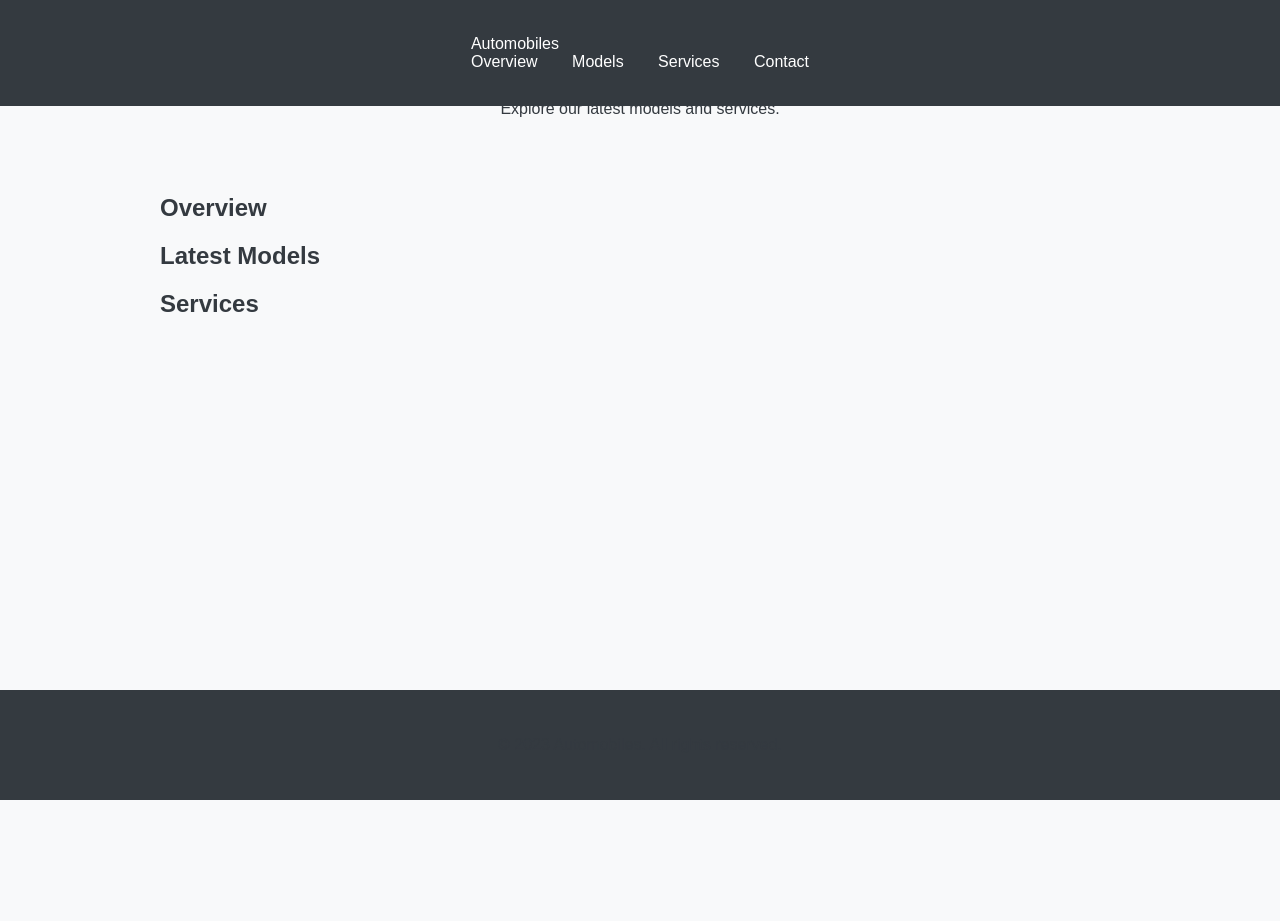
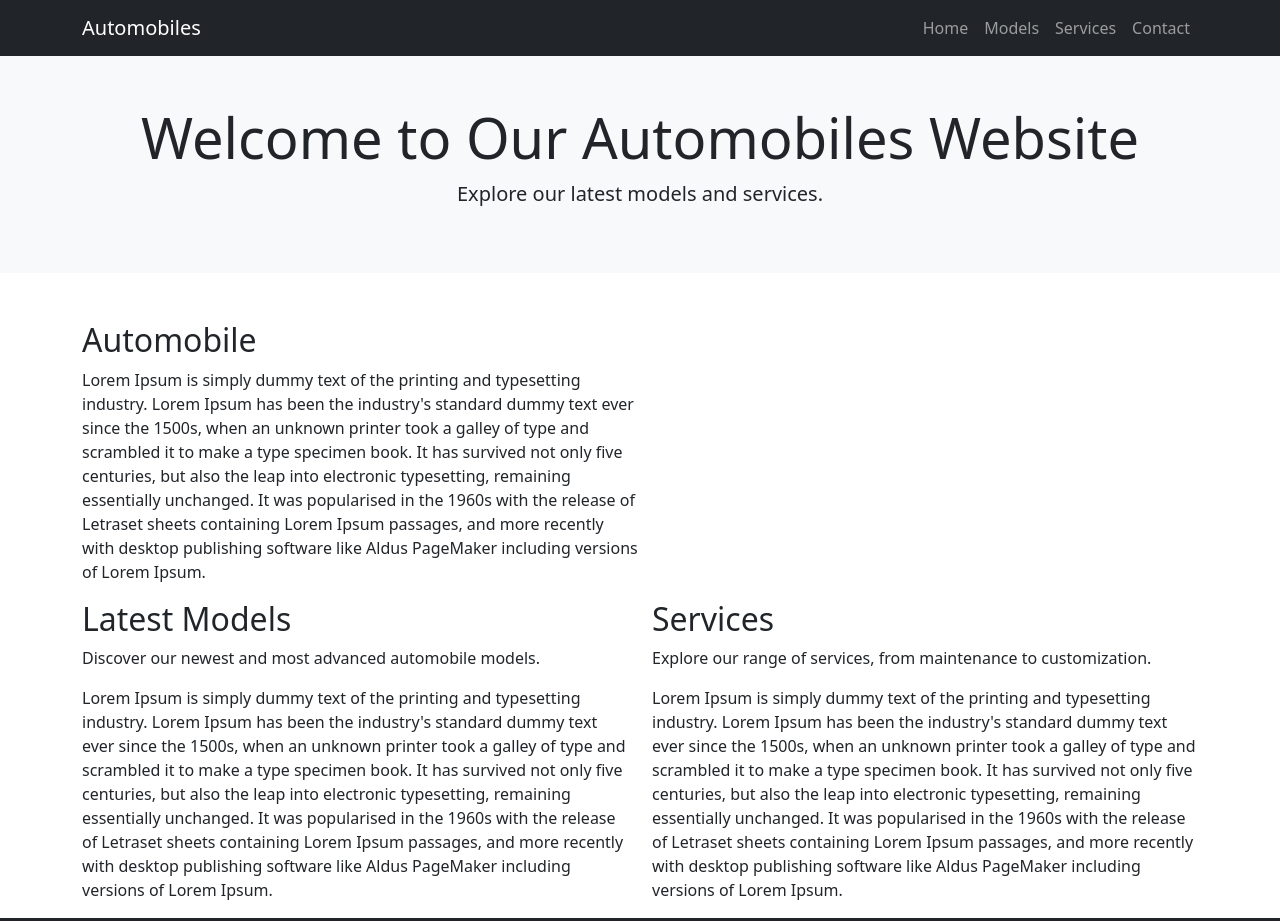
Before and after one commit to automobilelover/automobilelover.github.io, a plain HTML site: page index.html in a window 1280 px wide. Shown: the top 921 px of the page. Before the commit the page ends 800 px from the top, so only its background shows below. Drawn offline with nearby package versions, Linux system fonts and the light colour scheme.

Commit message:
Update index.html

```diff
--- a/index.html
+++ b/index.html
@@ -4,19 +4,42 @@
     <meta charset="UTF-8">
     <meta name="viewport" content="width=device-width, initial-scale=1, shrink-to-fit=no">
     <title>Automobile Website</title>
-    <link rel="stylesheet" href="styles.css">
+
+    <!-- Bootstrap CSS -->
+    <link href="https://cdn.jsdelivr.net/npm/bootstrap@5.3.0/dist/css/bootstrap.min.css" rel="stylesheet">
+
+    <!-- Custom CSS -->
+    <style>
+        /* Add your custom styles here */
+        body {
+            padding-top: 56px; /* Adjust based on your navbar height */
+        }
+    </style>
 </head>
 <body>
 
     <!-- Navbar -->
-    <nav>
+    <nav class="navbar navbar-expand-lg navbar-dark bg-dark fixed-top">
         <div class="container">
-            <a href="#">Automobiles</a>
-            <div>
-                <a href="#home">Overview</a>
-                <a href="#model">Models</a>
-                <a href="#services">Services</a>
-                <a href="#contact">Contact</a>
+            <a class="navbar-brand" href="#">Automobiles</a>
+            <button class="navbar-toggler" type="button" data-bs-toggle="collapse" data-bs-target="#navbarNav" aria-controls="navbarNav" aria-expanded="false" aria-label="Toggle navigation">
+                <span class="navbar-toggler-icon"></span>
+            </button>
+            <div class="collapse navbar-collapse" id="navbarNav">
+                <ul class="navbar-nav ms-auto">
+                    <li class="nav-item">
+                        <a class="nav-link" href="#home">Home</a>
+                    </li>
+                    <li class="nav-item">
+                        <a class="nav-link" href="#model">Models</a>
+                    </li>
+                    <li class="nav-item">
+                        <a class="nav-link" href="#">Services</a>
+                    </li>
+                    <li class="nav-item">
+                        <a class="nav-link" href="#">Contact</a>
+                    </li>
+                </ul>
             </div>
         </div>
     </nav>
@@ -31,21 +54,20 @@
 
     <!-- Main Content -->
     <div class="container mt-5">
+	 <div class="col-md-6" name="home" id = "home">
+                <h2>Automobile</h2>
+                <p>Lorem Ipsum is simply dummy text of the printing and typesetting industry. Lorem Ipsum 		has been the industry's standard dummy text ever since the 1500s, when an unknown printer 		took a galley of type and scrambled it to make a type specimen book. It has survived not 		only five centuries, but also the leap into electronic typesetting, remaining essentially 		unchanged. It was popularised in the 1960s with the release of Letraset sheets containing 		Lorem Ipsum passages, and more recently with desktop publishing software like Aldus 			PageMaker including versions of Lorem Ipsum.</p>
+            </div>
         <div class="row">
-            <div class="col-md-6" id="home">
-                <h2>Overview</h2>
-                <p><!-- Your home page content here --></p>
+            <div class="col-md-6" name="model" id = "model">
+                <h2>Latest Models</h2>
+                <p>Discover our newest and most advanced automobile models.</p>
+                <p>Lorem Ipsum is simply dummy text of the printing and typesetting industry. Lorem Ipsum 		has been the industry's standard dummy text ever since the 1500s, when an unknown printer 		took a galley of type and scrambled it to make a type specimen book. It has survived not 		only five centuries, but also the leap into electronic typesetting, remaining essentially 		unchanged. It was popularised in the 1960s with the release of Letraset sheets containing 		Lorem Ipsum passages, and more recently with desktop publishing software like Aldus 			PageMaker including versions of Lorem Ipsum.</p>
             </div>
-            <div class="col-md-6" id="model">
-                <h2>Latest Models</h2>
-                <p><!-- Your models page content here --></p>
-            </div>
-        </div>
-
-        <div class="row">
             <div class="col-md-6">
                 <h2>Services</h2>
-                <p><!-- Your services page content here --></p>
+                <p>Explore our range of services, from maintenance to customization.</p>
+                <p>Lorem Ipsum is simply dummy text of the printing and typesetting industry. Lorem Ipsum 		has been the industry's standard dummy text ever since the 1500s, when an unknown printer 		took a galley of type and scrambled it to make a type specimen book. It has survived not 		only five centuries, but also the leap into electronic typesetting, remaining essentially 		unchanged. It was popularised in the 1960s with the release of Letraset sheets containing 		Lorem Ipsum passages, and more recently with desktop publishing software like Aldus 			PageMaker including versions of Lorem Ipsum.</p>
             </div>
         </div>
     </div>
@@ -57,5 +79,7 @@
         </div>
     </footer>
 
+    <!-- Bootstrap JS and dependencies -->
+    <script src="https://cdn.jsdelivr.net/npm/bootstrap@5.3.0/dist/js/bootstrap.bundle.min.js"></script>
 </body>
 </html>
```
